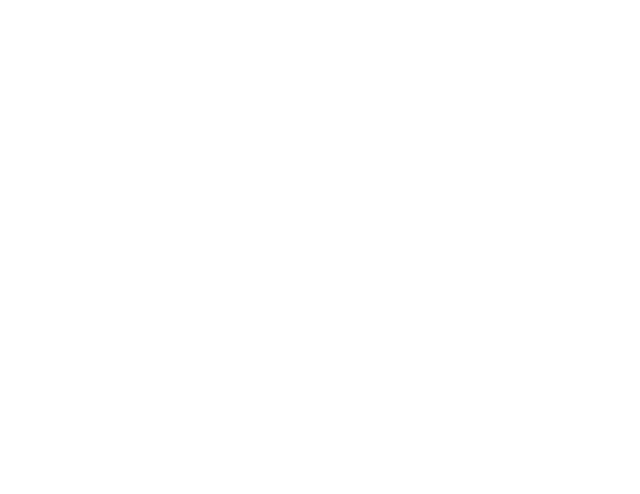
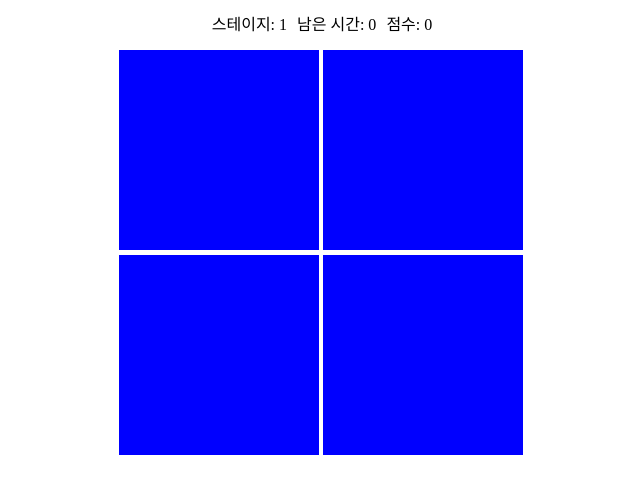
Before and after one commit to ordidxzero/Numble-Color-Game, a React (Create React App) app: page / in a window 1280 px wide. Shown: the top 494 px of the page, without its empty margins (318-958 px from the left). Built offline with nearby package versions, Linux system fonts and the light colour scheme.

Commit message:
💄 초기 UI 구현

```diff
--- a/public/index.html
+++ b/public/index.html
@@ -13,16 +13,6 @@
     <!--
       manifest.json provides metadata used when your web app is installed on a
       user's mobile device or desktop. See https://developers.google.com/web/fundamentals/web-app-manifest/
-    -->
-    <link rel="manifest" href="%PUBLIC_URL%/manifest.json" />
-    <!--
-      Notice the use of %PUBLIC_URL% in the tags above.
-      It will be replaced with the URL of the `public` folder during the build.
-      Only files inside the `public` folder can be referenced from the HTML.
-
-      Unlike "/favicon.ico" or "favicon.ico", "%PUBLIC_URL%/favicon.ico" will
-      work correctly both with client-side routing and a non-root public URL.
-      Learn how to configure a non-root public URL by running `npm run build`.
     -->
     <title>React App</title>
   </head>
--- a/src/App.tsx
+++ b/src/App.tsx
@@ -1,9 +1,11 @@
-import React from 'react';
+import { Header } from './components/Header';
+import { GameBox } from './components/GameBox';
 
 function App() {
   return (
     <div className="App">
-
+      <Header />
+      <GameBox />
     </div>
   );
 }
--- /dev/null
+++ b/src/components/GameBox.tsx
@@ -0,0 +1,26 @@
+import styled from "styled-components"
+
+export const GameBox = () => {
+    //Math.pow(Math.round((stage + 0.5) / 2) + 1, 2)
+    return (
+        <GameContainer>
+            <GameSquare></GameSquare>
+            <GameSquare></GameSquare>
+            <GameSquare></GameSquare>
+            <GameSquare></GameSquare>
+        </GameContainer>
+    )
+}
+const GameContainer = styled.div`
+    display: flex;
+    flex-flow: row wrap;
+    width: 410px;
+    height: 410px;
+    margin: 10px auto;
+`
+const GameSquare = styled.div`
+    width: 200px;
+    height: 200px;
+    margin: 2px;
+    background-color: blue;
+`
--- /dev/null
+++ b/src/components/Header.tsx
@@ -0,0 +1,24 @@
+import styled from "styled-components"
+
+export const Header = () => {
+    return (
+        <Container>
+            <TextBox>
+                <p>스테이지: 1</p>
+                <p>남은 시간: 0</p>
+                <p>점수: 0</p>
+            </TextBox>
+        </Container>
+    )
+}
+
+const Container = styled.header`
+
+`
+const TextBox = styled.div`
+    display: flex;
+    justify-content: center;
+    p{
+        margin: 3px 5px;
+    }
+`
--- a/src/index.tsx
+++ b/src/index.tsx
@@ -1,7 +1,6 @@
 import React from 'react';
 import ReactDOM from 'react-dom/client';
 import App from './App';
-import reportWebVitals from './reportWebVitals';
 
 const root = ReactDOM.createRoot(
   document.getElementById('root') as HTMLElement
@@ -11,8 +10,3 @@ root.render(
     <App />
   </React.StrictMode>
 );
-
-// If you want to start measuring performance in your app, pass a function
-// to log results (for example: reportWebVitals(console.log))
-// or send to an analytics endpoint. Learn more: https://bit.ly/CRA-vitals
-reportWebVitals();
--- a/src/react-app-env.d.ts
+++ /dev/null
@@ -1 +0,0 @@
-/// <reference types="react-scripts" />
--- a/src/reportWebVitals.ts
+++ /dev/null
@@ -1,15 +0,0 @@
-import { ReportHandler } from 'web-vitals';
-
-const reportWebVitals = (onPerfEntry?: ReportHandler) => {
-  if (onPerfEntry && onPerfEntry instanceof Function) {
-    import('web-vitals').then(({ getCLS, getFID, getFCP, getLCP, getTTFB }) => {
-      getCLS(onPerfEntry);
-      getFID(onPerfEntry);
-      getFCP(onPerfEntry);
-      getLCP(onPerfEntry);
-      getTTFB(onPerfEntry);
-    });
-  }
-};
-
-export default reportWebVitals;
```
Also changed, not shown: src/setupTests.ts (deleted, +0 -5 lines), 1 other file (tests, documents, lock files or other folders).
